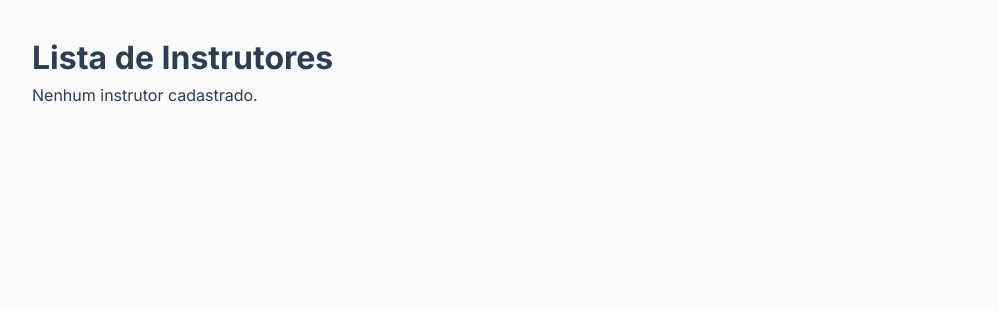
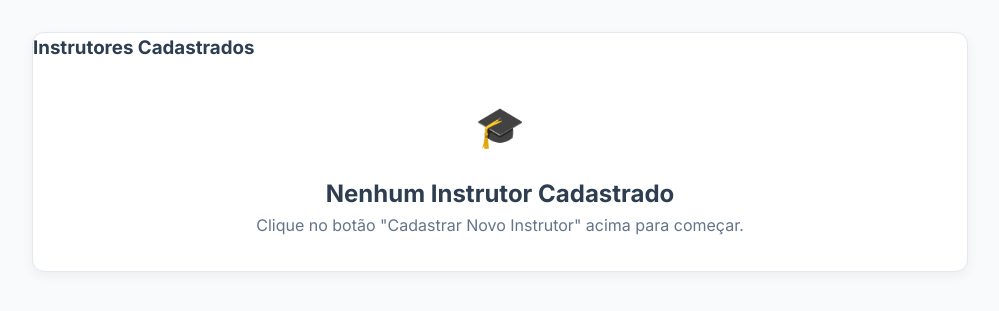
Before and after one commit to michaeloliveira4555-netizen/sistema_escolar_deepseak_1, a Python web app: template templates/listar_instrutores.html in a window 1280 px wide. Shown: the part 140-451 px from the top of the page, without its empty margins (280-1279 px from the left). Run offline with Jinja, Linux system fonts and the light colour scheme; the template is opened without the code that fills it, so the values that code supplies are empty.

Commit message:
Correção Style e Intrutor

```diff
--- a/templates/listar_instrutores.html
+++ b/templates/listar_instrutores.html
@@ -2,8 +2,10 @@
 
 {% block title %}Lista de Instrutores{% endblock %}
 
+{% block page_title %}Lista de Instrutores{% endblock %}
+
 {% block global_actions %}
-    {% if current_user.is_authenticated and current_user.role == 'admin' %}
+    {% if current_user.is_authenticated and current_user.role in ['admin', 'programador'] %}
     <div class="global-action-bar">
         <a href="{{ url_for('instrutor.cadastro_instrutor_admin') }}" class="btn btn-success">Cadastrar Novo Instrutor</a>
     </div>
@@ -12,32 +14,33 @@
 
 {% block content %}
 <div class="container mt-4">
-    <h1 class="text-center mb-4">Lista de Instrutores</h1>
-
+    <div class="card">
+        <div class="card-header">
+            <h3>Instrutores Cadastrados</h3>
+        </div>
+        <div class="card-body">
             {% if instrutores %}
             <div class="table-responsive">
-        <table class="table table-hover">
+                <table class="table">
                     <thead>
                         <tr>
-                    <th>Nome de Usuário</th>
-                    <th>CPF</th>
+                            <th>Nome Completo</th>
+                            <th>Matrícula</th>
                             <th>Especialização</th>
-                    <th>Formação</th>
                             <th>Telefone</th>
                             <th>Email</th>
-                    <th>Ações</th>
+                            <th style="text-align: right;">Ações</th>
                         </tr>
                     </thead>
                     <tbody>
                         {% for instrutor in instrutores %}
                         <tr>
-                    <td>{{ instrutor.user.username }}</td>
-                    <td>{{ instrutor.cpf }}</td>
+                            <td>{{ instrutor.user.nome_completo or instrutor.user.username }}</td>
+                            <td>{{ instrutor.matricula }}</td>
                             <td>{{ instrutor.especializacao }}</td>
-                    <td>{{ instrutor.formacao }}</td>
                             <td>{{ instrutor.telefone if instrutor.telefone else 'N/A' }}</td>
                             <td>{{ instrutor.user.email }}</td>
-                    <td>
+                            <td style="text-align: right;">
                                 <a href="{{ url_for('instrutor.editar_instrutor', instrutor_id=instrutor.id) }}" class="btn btn-sm btn-warning">Editar</a>
                             </td>
                         </tr>
@@ -46,7 +49,13 @@
                 </table>
             </div>
             {% else %}
-        <p class="text-center">Nenhum instrutor cadastrado.</p>
+            <div style="padding: 2rem; text-align: center;">
+                <h1 style="font-size: 2.5rem; margin-bottom: 1rem;">🎓</h1>
+                <h2>Nenhum Instrutor Cadastrado</h2>
+                <p style="color: var(--color-text-muted);">Clique no botão "Cadastrar Novo Instrutor" acima para começar.</p>
+            </div>
             {% endif %}
         </div>
+    </div>
+</div>
 {% endblock %}
```
Lines whose indentation alone changed are shown as unchanged.
